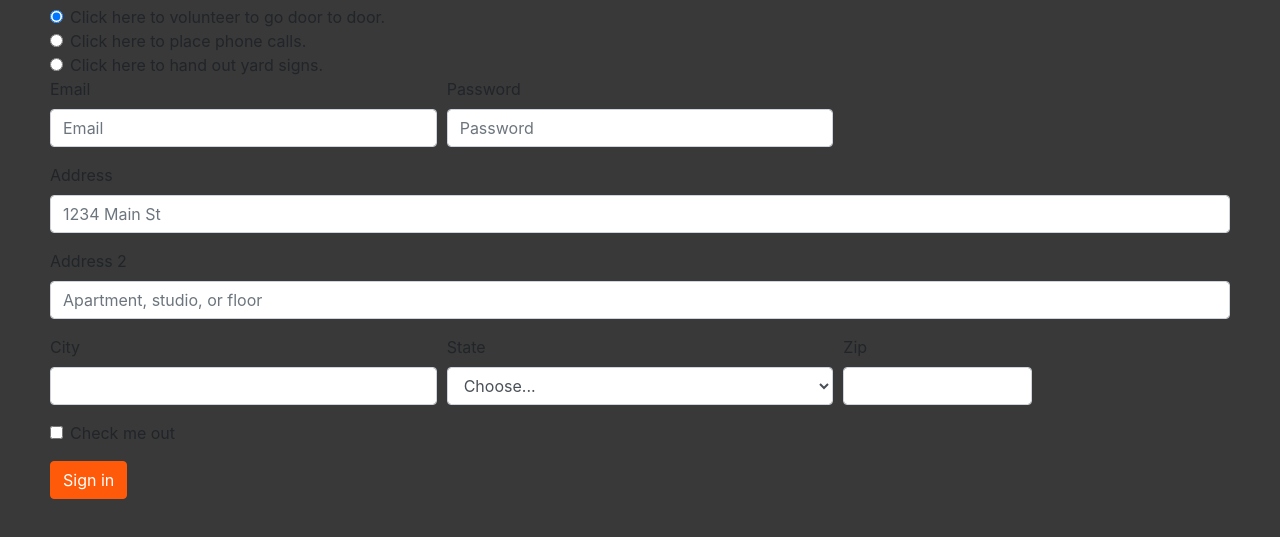
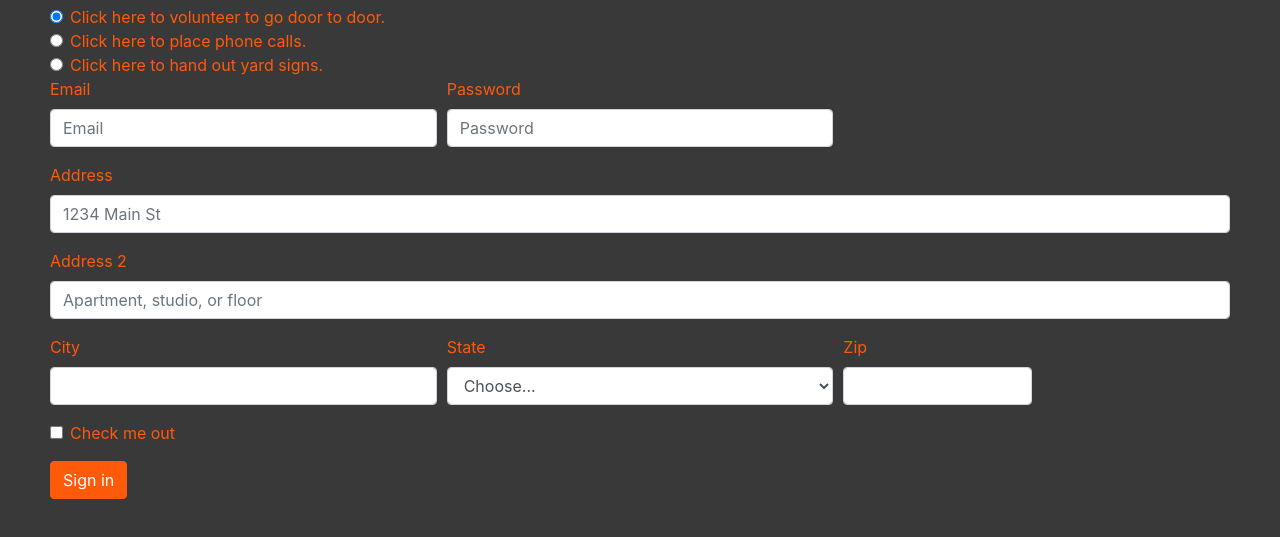
Before and after one commit to hstone102/SheldonForConstable, a website: page volunteer/index.html in a window 1280 px wide. Shown: the part 513-1050 px from the top of the page. Drawn offline with nearby package versions, Linux system fonts and the light colour scheme.

Commit message:
small changes

```diff
--- a/volunteer/index.html
+++ b/volunteer/index.html
@@ -18,7 +18,7 @@
     <img class="img_Sheldon" src="../SheldonGreenShirt.jpg" alt="Green" style="width:400px;height:300px">
     <h2>How YOU can help</h2>
 
-    <form>
+    <form style="color: #FF5A09">
 
 <div class="indents">
   <div class="form-check">
```
Also changed, not shown: contribute/index.html (+3 -1 lines).
